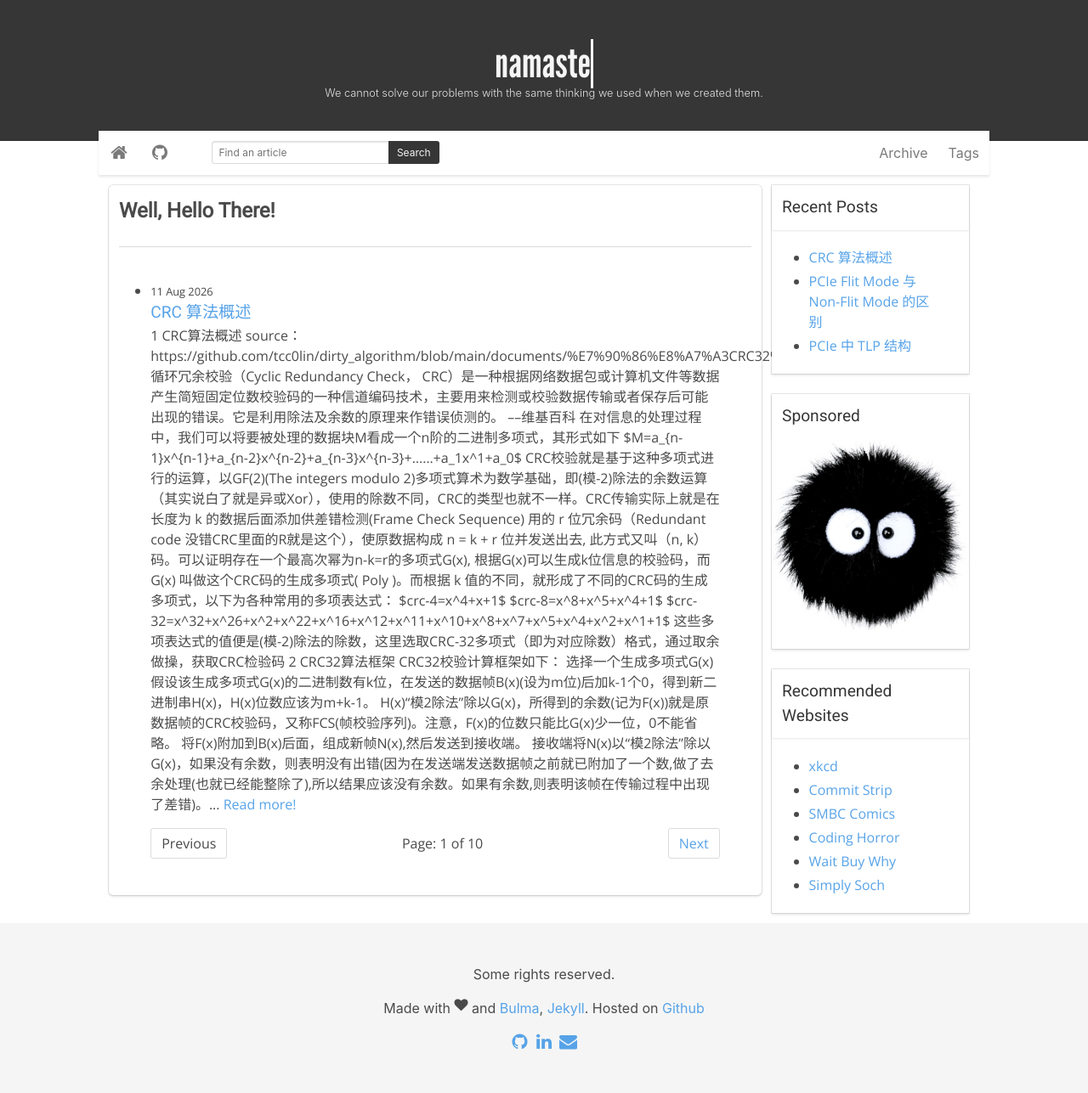
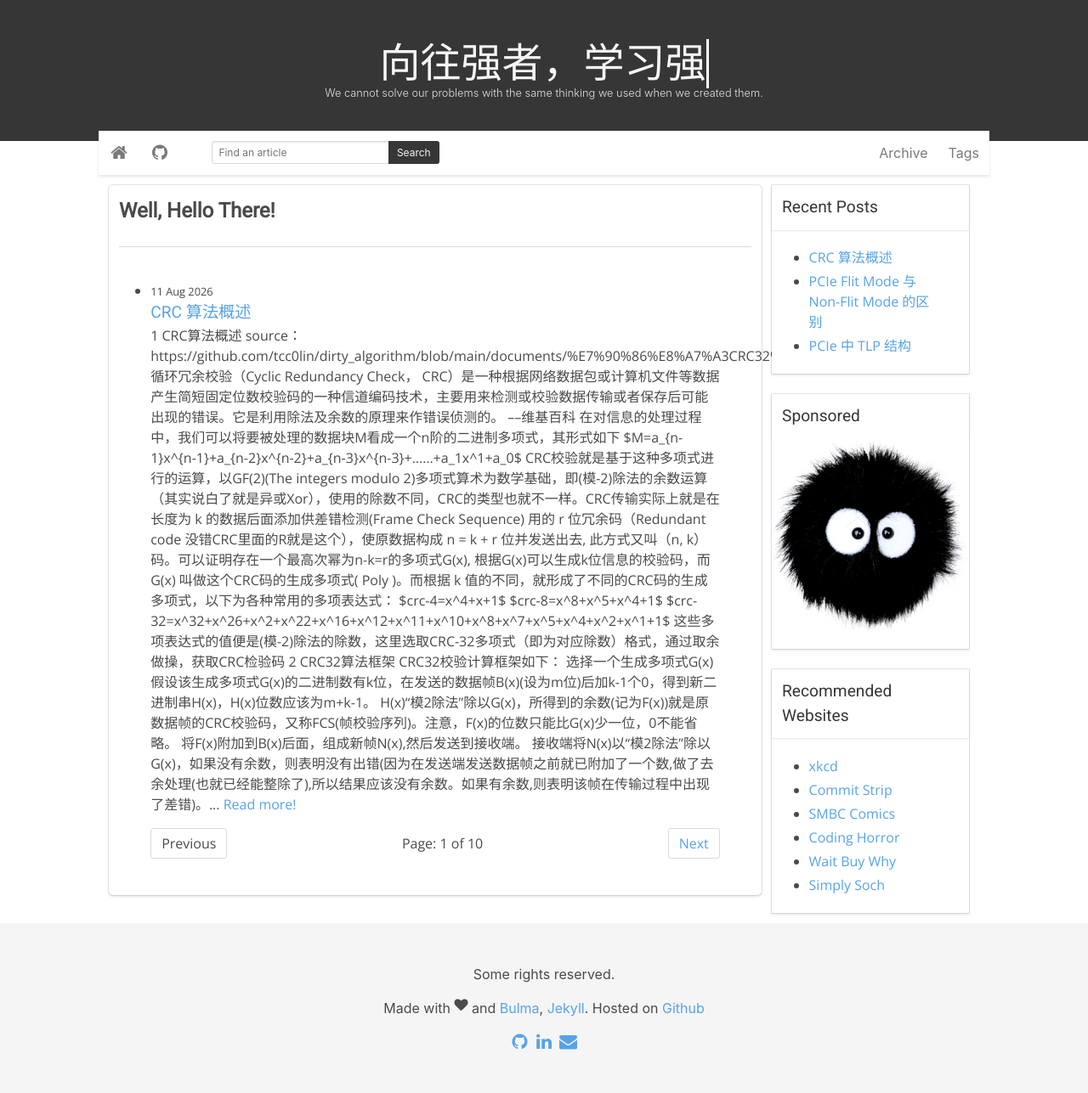
Before and after one commit to lordtoSky/lordtoSky.github.io, a Jekyll site: the page built from index.html, in a window 1280 px wide. Shown: the whole page at 85% size. Built offline with Jekyll 4.4.1, drawn with Linux system fonts in a browser that asks for light colours; the list of posts is cut into pages by our own code; comment, search, counter and statistics services are not loaded.

Commit message:
Customize homepage greeting

```diff
--- a/_layouts/default.html
+++ b/_layouts/default.html
@@ -9,8 +9,7 @@
   <div class="hero-body">
     <div class="container">
         <h1 class="title">
-          <span class="typewrite" data-period="2000" data-type='[ "hello", "namaste", "assalam o alaikum",
-          "sat srī akāl", "khammaghani", "hola", "bonjour", "nomoskaar", "guten tag", "kumusta", "salut", "nômoshkar"]'>
+          <span class="typewrite" data-period="2000" data-type='["向往强者，学习强者，打败更强者","青史无名，人间无敌"]'>
             <span class="wrap"></span>
           </span>
         </h1>
```
